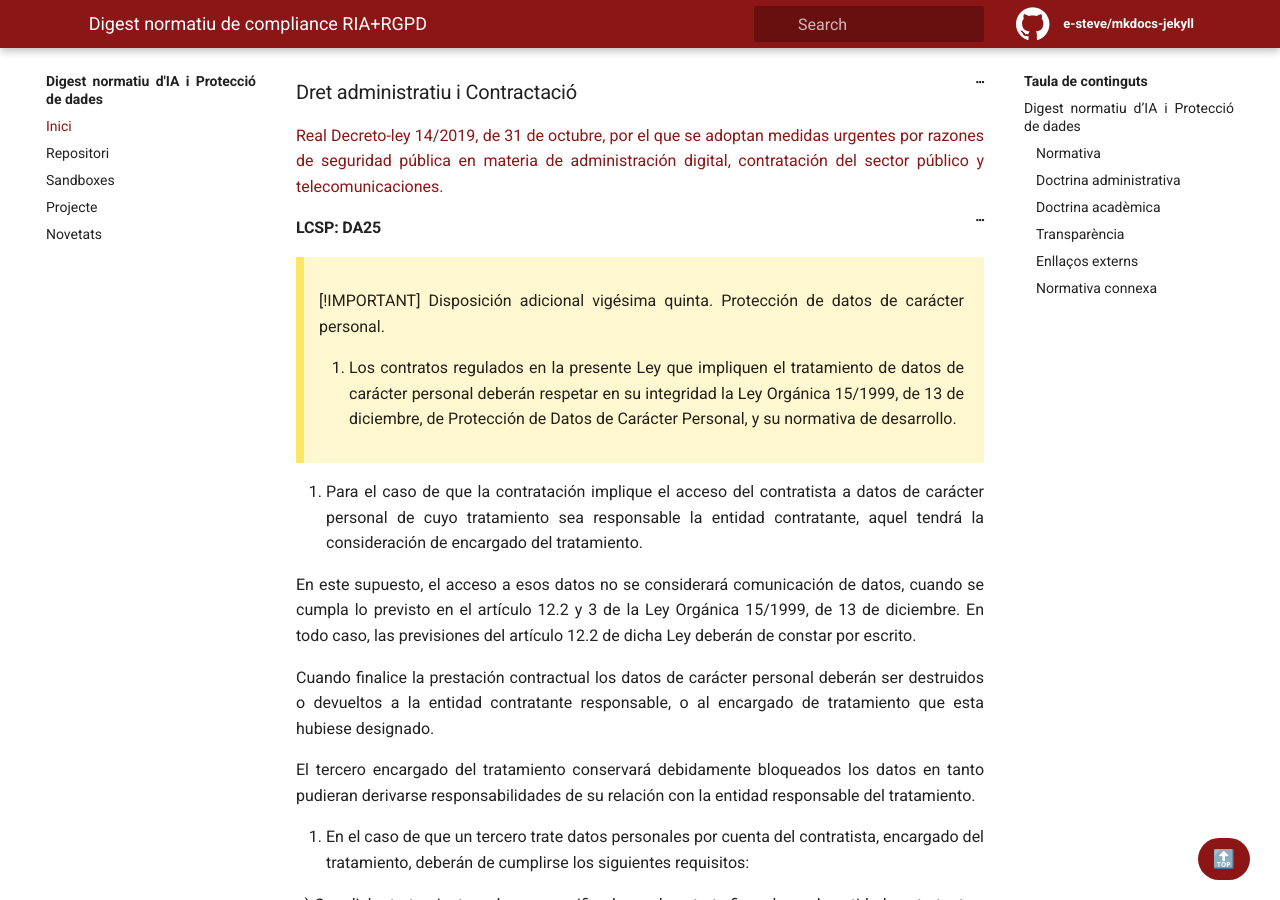
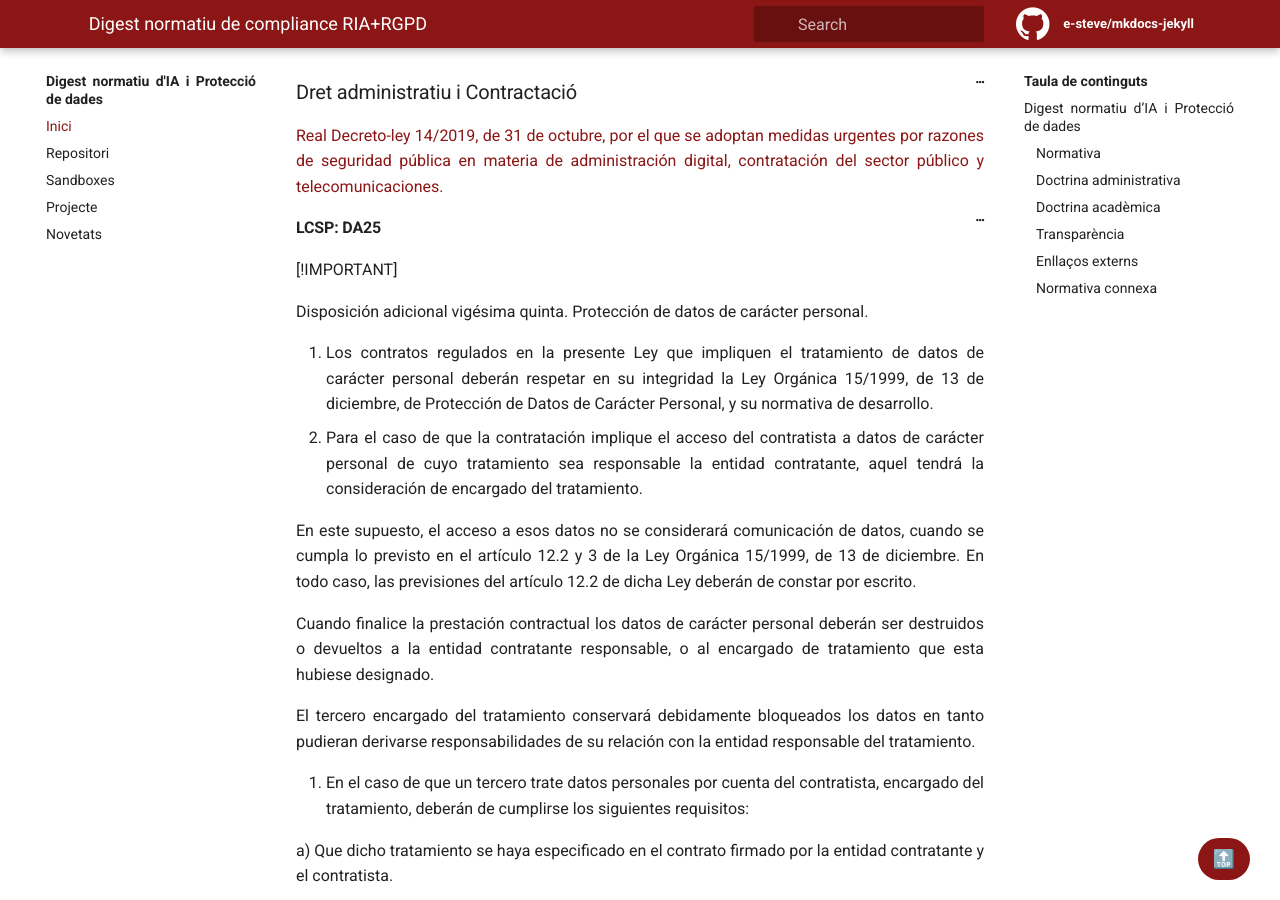
Before and after one commit to e-steve/e-steve.github.io, a Jekyll site: the page built from pages/index.md, in a window 1280 px wide and 900 px high, scrolled down 653 px. Built offline with Jekyll 4.4.1, drawn with Linux system fonts in a browser that asks for light colours.

```diff
--- a/pages/index.md
+++ b/pages/index.md
@@ -38,7 +38,9 @@ Principi d’integritat i confidencialitat.
 [Real Decreto-ley 14/2019, de 31 de octubre, por el que se adoptan medidas urgentes por razones de seguridad pública en materia de administración digital, contratación del sector público y telecomunicaciones.](https://www.boe.es/buscar/act.php?id=BOE-A-2019-15790)
 
 #### LCSP: DA25
-> [!IMPORTANT]
+
+[!IMPORTANT]
+
 Disposición adicional vigésima quinta. Protección de datos de carácter personal.
 1. Los contratos regulados en la presente Ley que impliquen el tratamiento de datos de carácter personal deberán respetar en su integridad la Ley Orgánica 15/1999, de 13 de diciembre, de Protección de Datos de Carácter Personal, y su normativa de desarrollo.
 
@@ -109,6 +111,7 @@ En estos casos, el tercero tendrá también la consideración de encargado del t
 
 [**Cuándo hay que revisar las medidas de protección de datos**](https://www.aepd.es/prensa-y-comunicacion/blog/cuando-hay-que-revisar-las-medidas-de-proteccion-de-datos)
 [!IMPORTANT]
+
 [**Opinion 28/2024 on certain data protection aspects related to the processing of personal data in the context of AI models**](https://www.edpb.europa.eu/our-work-tools/our-documents/opinion-board-art-64/opinion-282024-certain-data-protection-aspects_en)
 
 [Requisitos para Auditorías de Tratamientos que incluyan IA](https://www.aepd.es/guias/requisitos-auditorias-tratamientos-incluyan-ia.pdf)
@@ -125,6 +128,7 @@ En estos casos, el tercero tendrá también la consideración de encargado del t
 
 ### Documents de referència
 [!IMPORTANT]
+
 [**Adecuación al RGPD de tratamientos que incorporan Inteligencia Artificial. Una introducción Responsable**](https://www.aepd.es/guias/adecuacion-rgpd-ia.pdf)
 
 La figura de responsable de un tratamiento se define en el RGPD, en el artículo 4.730 del
@@ -154,8 +158,10 @@ Unión o de los Estados miembros, que vincule al encargado respecto del responsa
 
 ## Doctrina acadèmica
 [!IMPORTANT]
+
 [La regulació europea sobre IA: oportunitats, riscos i escenaris de futur amb mirada metropolitana](https://www.cidob.org/ca/publicacions/la-regulacio-europea-sobre-ia-oportunitats-riscos-i-escenaris-de-futur-amb-mirada)
 [!IMPORTANT]
+
 [Elaborar una avaluació d’impacte relativa a la protecció de dades](https://apdcat.gencat.cat/ca/drets_i_obligacions/responsables/obligacions/avaluacio-impacte-relativa-proteccio-dades/)
 
 [Vocubulari IA normalizat del Termcat](https://www.termcat.cat/ca/recursos/productes-multimedia/intelligencia-artificial-vocabulari-basic)
```
